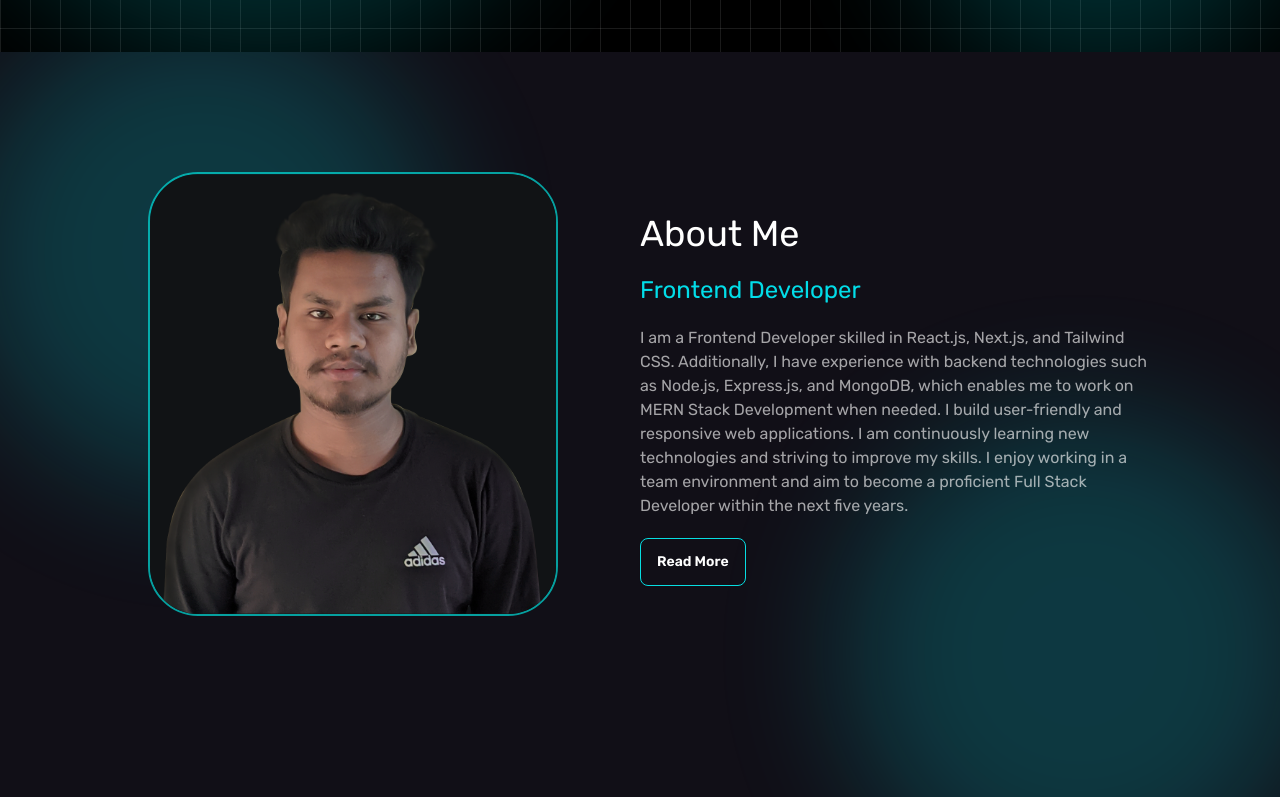
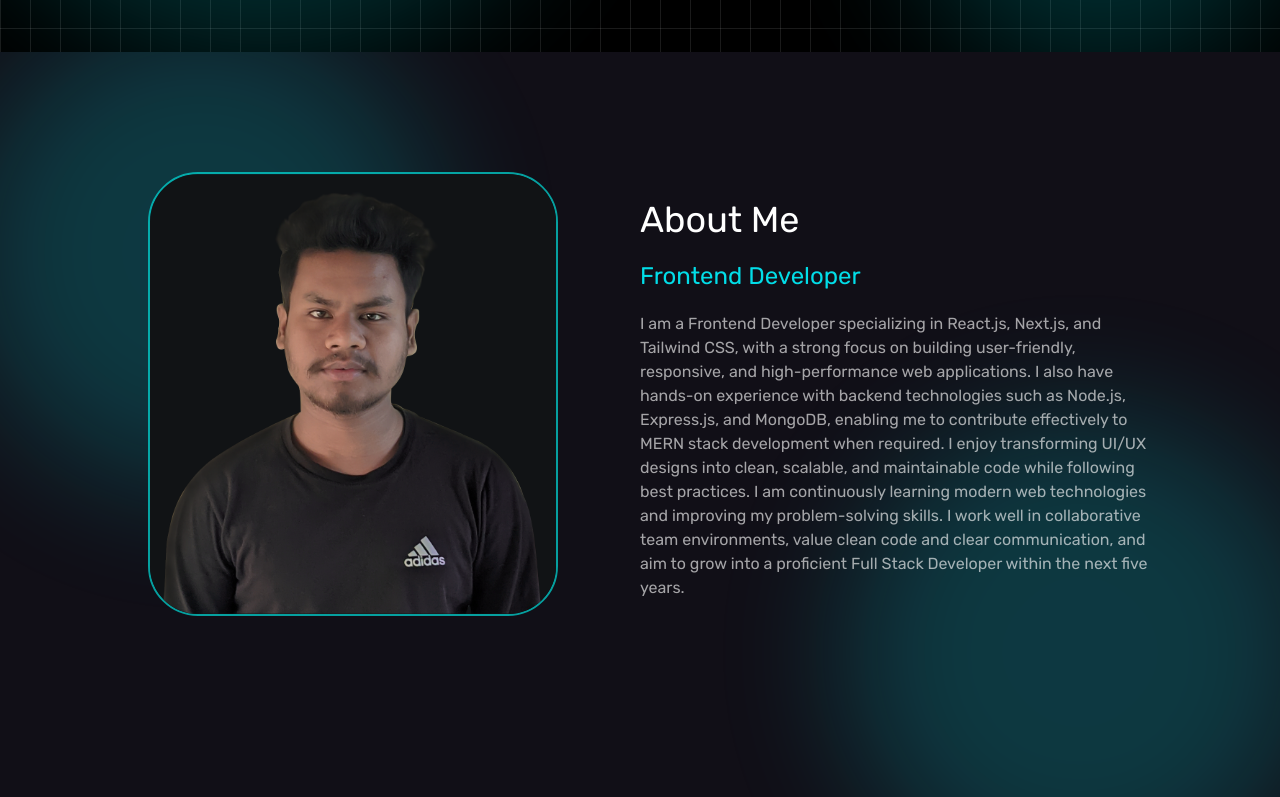
Before and after one commit to kalidashodekare14/my_portfolio, a Next.js app: page / in a window 1280 px wide. Shown: the part 572-1369 px from the top of the page. Built offline with nearby package versions, Linux system fonts and the light colour scheme.

Commit message:
About section update

```diff
--- a/src/components/AboutMe/AboutMe.jsx
+++ b/src/components/AboutMe/AboutMe.jsx
@@ -26,8 +26,9 @@ const AboutMe = () => {
                 <div data-aos="fade-right" data-aos-delay="1000" className='z-20 mx-3 lg:w-[50%]  text-white dark:text-black space-y-5 font-rubik'>
                     <h1 className=' text-4xl text-white dark:text-black'>About Me</h1>
                     <h2 className='text-2xl text-[#02dde8] dark:text-black'>Frontend Developer</h2>
-                    <p data-aos="fade-right" data-aos-delay="1000" className='text-[#ffffff9f] dark:text-black'>I am a Frontend Developer skilled in React.js, Next.js, and Tailwind CSS. Additionally, I have experience with backend technologies such as Node.js, Express.js, and MongoDB, which enables me to work on MERN Stack Development when needed. I build user-friendly and responsive web applications. I am continuously learning new technologies and striving to improve my skills. I enjoy working in a team environment and aim to become a proficient Full Stack Developer within the next five years.</p>
-                    <button data-aos="fade-right" data-aos-delay="1000" className='btn border text-white dark:text-black border-[#07dde1] bg-opacity-0'>Read More</button>
+                    <p data-aos="fade-right" data-aos-delay="1000" className='text-[#ffffff9f] dark:text-black'>I am a Frontend Developer specializing in React.js, Next.js, and Tailwind CSS, with a strong focus on building user-friendly, responsive, and high-performance web applications. I also have hands-on experience with backend technologies such as Node.js, Express.js, and MongoDB, enabling me to contribute effectively to MERN stack development when required. I enjoy transforming UI/UX designs into clean, scalable, and maintainable code while following best practices. I am continuously learning modern web technologies and improving my problem-solving skills. I work well in collaborative team environments, value clean code and clear communication, and aim to grow into a proficient Full Stack Developer within the next five years.</p>
+                    {/* <p data-aos="fade-right" data-aos-delay="1000" className='text-[#ffffff9f] dark:text-black'>I am a Frontend Developer skilled in React.js, Next.js, and Tailwind CSS. Additionally, I have experience with backend technologies such as Node.js, Express.js, and MongoDB, which enables me to work on MERN Stack Development when needed. I build user-friendly and responsive web applications. I am continuously learning new technologies and striving to improve my skills. I enjoy working in a team environment and aim to become a proficient Full Stack Developer within the next five years.</p> */}
+                    {/* <button data-aos="fade-right" data-aos-delay="1000" className='btn border text-white dark:text-black border-[#07dde1] bg-opacity-0'>Read More</button> */}
                 </div>
             </div>
         </section>
```
